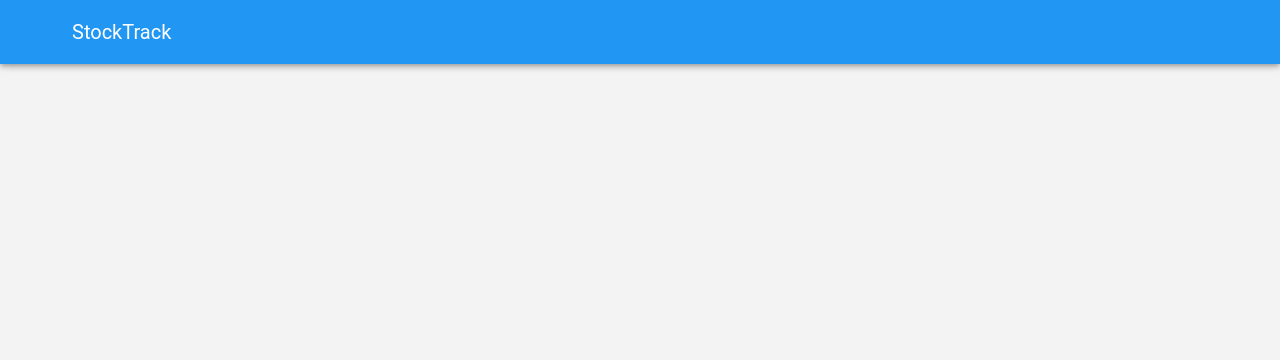
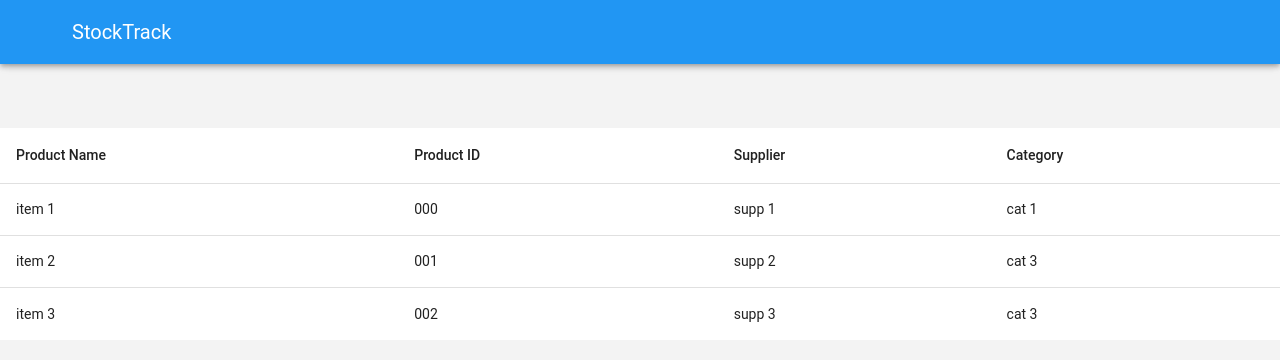
Before and after one commit to kalynstricklin/stock-track499-frontend, a Vue app: page /inventory in a window 1280 px wide. Shown: the top 360 px of the page. Built offline with nearby package versions, Linux system fonts and the light colour scheme; no server answers; sample sign-in values are in the browser's storage.

Commit message:
made table with fake data

```diff
--- a/src/views/InventoryView.vue
+++ b/src/views/InventoryView.vue
@@ -1,14 +1,54 @@
-<script setup lang="ts">
+<!-- table formatting -->
+<template>
+  <v-table>
+    <thead>
+      <tr>
+        <th class="text-left">Product Name</th>
+        <th class="text-left">Product ID</th>
+        <th class="text-left">Supplier</th>
+        <th class="text-left">Category</th>
+      </tr>
+    </thead>
+    <tbody>
+      <tr v-for="item in inv" :key="item.name">
+        <td>{{ item.name }}</td>
+        <td>{{ item.id }}</td>
+        <td>{{ item.supplier }}</td>
+        <td>{{ item.category }}</td>
+      </tr>
+    </tbody>
+  </v-table>
+</template>
 
-
+<!-- table entries -->
+<script>
+  export default {
+    data() { // fake data for rn
+      return {
+        inv: [
+          {
+            name: 'item 1',
+            id: '000',
+            supplier: 'supp 1',
+            category: 'cat 1',
+          },
+          {
+            name: 'item 2',
+            id: '001',
+            supplier: 'supp 2',
+            category: 'cat 3',
+          },
+          {
+            name: 'item 3',
+            id: '002',
+            supplier: 'supp 3',
+            category: 'cat 3',
+          },
+        ],
+      }
+    },
+  }
 </script>
-
-<template>
-  <v-container>
-
-
-  </v-container>
-</template>
 
 <style scoped>
 
```
Also changed, not shown: log.txt (added).
